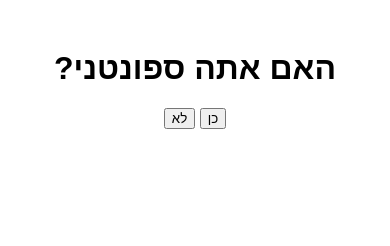
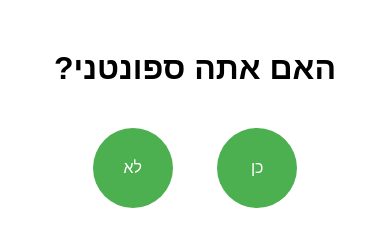
Before and after one commit to ColorBull/spontaneity_question, a plain HTML site: page index.html in a window 390 px wide. Drawn offline with Linux system fonts and the light colour scheme.

Commit message:
Update index.html

```diff
--- a/index.html
+++ b/index.html
@@ -21,11 +21,34 @@
             max-width: 800px; /* Limit maximum width */
         }
 
+        button {
+            width: 100px;
+            height: 100px;
+            border-radius: 50%; /* Makes the buttons circular */
+            font-size: 18px;
+            cursor: pointer;
+            margin: 20px;
+            border: none;
+            background-color: #4CAF50; /* Green background */
+            color: white;
+        }
+
+        /* Add hover effect to buttons */
+        button:hover {
+            background-color: #45a049;
+        }
+
         /* Responsive settings for mobile devices */
         @media (max-width: 600px) {
             img {
                 width: 100%; /* Ensure image fills the screen on mobile */
                 max-width: none; /* Remove the max-width constraint for small devices */
+            }
+
+            button {
+                width: 80px;
+                height: 80px;
+                font-size: 16px;
             }
         }
     </style>
@@ -44,7 +67,7 @@
     <div id="checkbox-container">
         <label>
             <input type="checkbox" id="reserve-checkbox" onchange="showConfirmButton()">
-            שיריון מקום ברכב של יופה
+            שריון מקום ברכב של יופה
         </label>
     </div>
 
@@ -81,7 +104,7 @@
         }
 
         function showSuccessPage() {
-            document.body.innerHTML = "<h1>(: נרשמת בהצלחה</h1>"; // Replace the entire page with success message
+            document.body.innerHTML = "<h1>נרשמת בהצלחה :)</h1>"; // Replace the entire page with success message
         }
     </script>
 </body>
```
